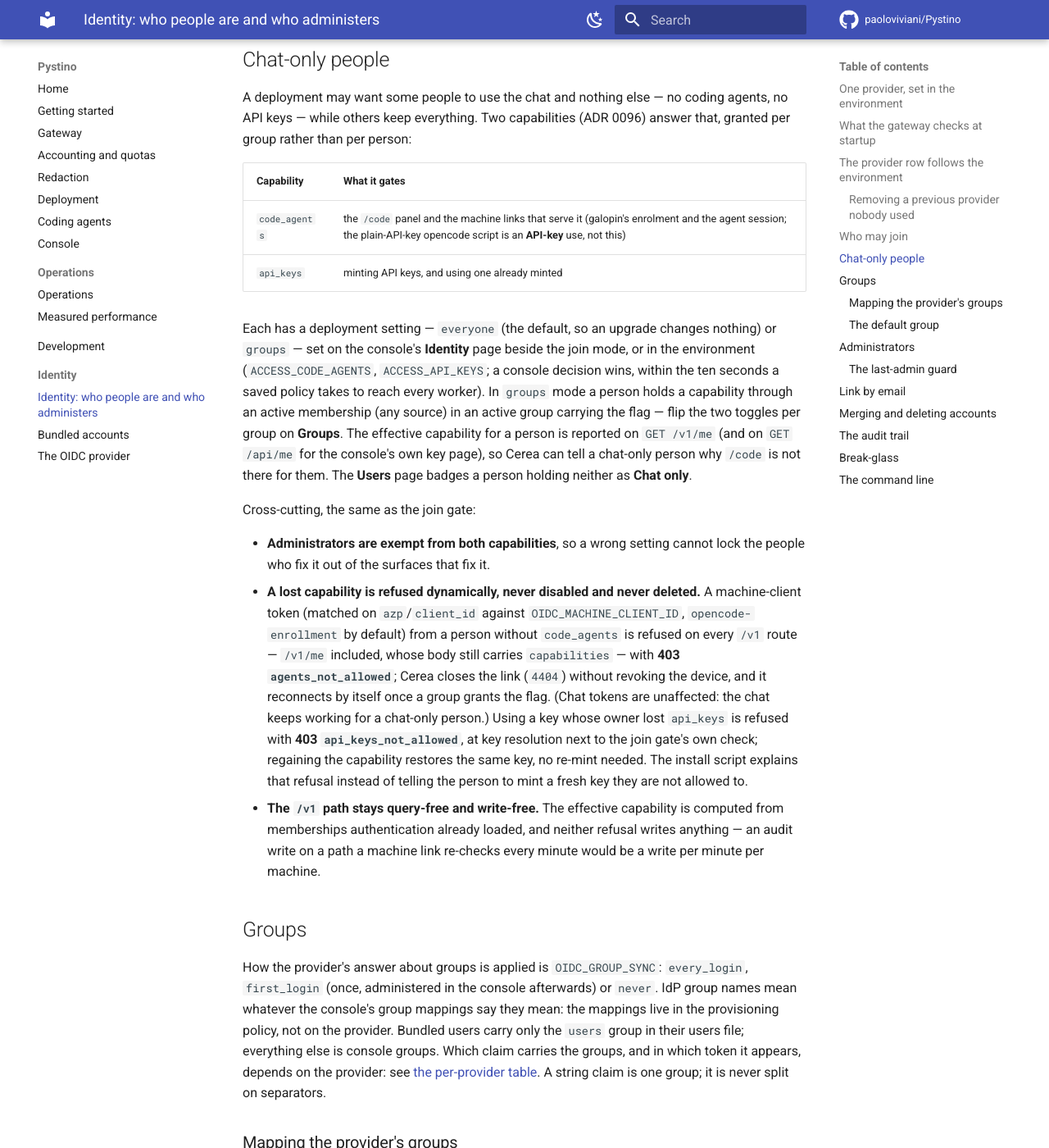
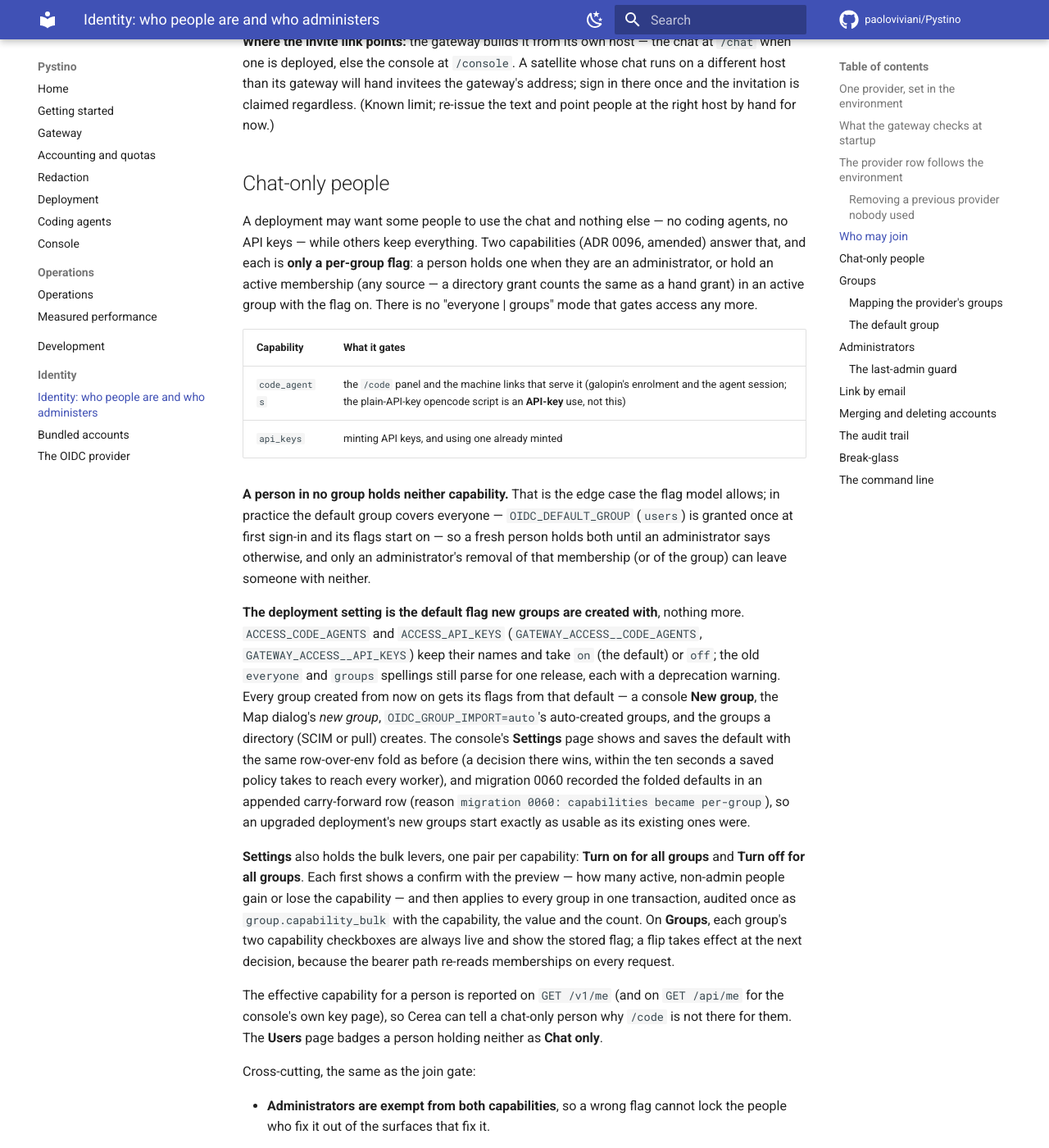
Before and after one commit to paoloviviani/Pystino, an MkDocs documentation site: the page built from docs/identity.md, in a window 1280 px wide and 1400 px high, scrolled down 6074 px. Shown: the whole window at 82% size. Built offline with MkDocs 1.6.1 and Material for MkDocs 9.7.7, drawn with Linux system fonts in a browser that asks for light colours; comment, search, counter and statistics services are not loaded; some of the changed text lies outside the part shown.

Commit message:
Docs: capabilities are per-group flags; the setting defaults new groups
ADR 0096 amended: a capability is only a per-group flag (admin exempt; a
person in no group holds neither, and the default group granted at first
sign-in is what covers them). The ACCESS_* setting no longer gates anyone —
it is the default flag new groups are created with, on/off, with the old
everyone/groups spellings accepted for one release — so the Identity page
does not decide capability modes any more: Settings shows and saves the
default and holds the bulk turn-on/turn-off with preview, one transaction
and the group.capability_bulk audit, while the Groups checkboxes are always
live. Switching code_agents off is refused with 400 while the machine
client is not accepted (the restriction could never reach machine tokens);
the 0.7.x startup refusal for an env-baseline mismatch is gone and the
misnamed-machine-client warning and the resolver's once-per-change ERROR
are what stand. Enforcement is unchanged and documented as such.

```diff
--- a/docs/identity.md
+++ b/docs/identity.md
@@ -39,8 +39,8 @@ multi-factor authentication, that is also the IdP's job**: the bundled Authelia
 | `OIDC_JOIN_MODE` | `GATEWAY_OIDC__JOIN_MODE` | who may join: `open` (default), `approval`, `invite` or `group` ([Who may join](#who-may-join)); the console's Identity page can set it instead, and a decision there wins |
 | `OIDC_REQUIRED_GROUPS` | `GATEWAY_OIDC__REQUIRED_GROUPS` | `join_mode: group` only: the local group names that confer access, comma-separated |
 | `OIDC_GROUP_FALLBACK` | `GATEWAY_OIDC__GROUP_FALLBACK` | `join_mode: group` only: what a stranger without a required group gets, `refuse` (default) or `approval` |
-| `ACCESS_CODE_AGENTS` | `GATEWAY_ACCESS__CODE_AGENTS` | who may use coding agents: `everyone` (default) or `groups` ([Chat-only people](#chat-only-people)); the console's Identity page can set it instead, and a decision there wins |
-| `ACCESS_API_KEYS` | `GATEWAY_ACCESS__API_KEYS` | who may hold API keys: `everyone` (default) or `groups`; the console's Identity page can set it instead, and a decision there wins |
+| `ACCESS_CODE_AGENTS` | `GATEWAY_ACCESS__CODE_AGENTS` | the default `code_agents` flag new groups are created with: `on` (default) or `off`; the console's Settings page decides once it saves, and the old `everyone`/`groups` spellings still parse for one release ([Chat-only people](#chat-only-people)) |
+| `ACCESS_API_KEYS` | `GATEWAY_ACCESS__API_KEYS` | the default `api_keys` flag new groups are created with: `on` (default) or `off`; the console's Settings page decides once it saves, and the old `everyone`/`groups` spellings still parse for one release ([Chat-only people](#chat-only-people)) |
 | `OIDC_DEFAULT_GROUP` | `GATEWAY_OIDC__DEFAULT_GROUP` | the group everyone joins once, `users` by default; empty turns it off ([the default group](#the-default-group)) |
 | `OIDC_LOGOUT_URL` | `GATEWAY_OIDC__LOGOUT_URL` | for an issuer without `end_session_endpoint`: where the browser is sent to end the IdP session; `{redirect}` is where to land |
 | `OIDC_SCOPES_JSON` | `GATEWAY_OIDC__SCOPES` | the scopes the console asks for, as a JSON list; `["openid","profile","email","groups"]` unless the issuer does not offer one ([the `groups` scope](oidc-generic-provider.md#providers-that-reject-the-groups-scope)). The deploy kit writes it from the issuer's discovery; `deploy/compose.yaml` here sets the default literally |
@@ -86,6 +86,11 @@ Warnings, logged at every start, never fatal:
   the bootstrap is the bundled IdP's only, so the variable is ignored there.
 - an audience set without `GATEWAY_OIDC__CHAT_CLIENT_ID`: every chat sign-in
   is refused until the chat's client id is set.
+- an allowlist that accepts clients besides the console's and the chat's
+  while `OIDC_MACHINE_CLIENT_ID` names none of them: likely a misnamed
+  machine client, and the `code_agents` restriction will not reach machine
+  tokens until that variable names a client the list accepts
+  ([Chat-only people](#chat-only-people)).
 
 ## The provider row follows the environment
 
@@ -196,42 +201,85 @@ right host by hand for now.)
 
 A deployment may want some people to use the chat and nothing else — no
 coding agents, no API keys — while others keep everything. Two capabilities
-(ADR 0096) answer that, granted per group rather than per person:
+(ADR 0096, amended) answer that, and each is **only a per-group flag**: a
+person holds one when they are an administrator, or hold an active
+membership (any source — a directory grant counts the same as a hand grant)
+in an active group with the flag on. There is no "everyone | groups" mode
+that gates access any more.
 
 | Capability | What it gates |
 |---|---|
 | `code_agents` | the `/code` panel and the machine links that serve it (galopin's enrolment and the agent session; the plain-API-key opencode script is an **API-key** use, not this) |
 | `api_keys` | minting API keys, and using one already minted |
 
-Each has a deployment setting — `everyone` (the default, so an upgrade
-changes nothing) or `groups` — set on the console's **Identity** page beside
-the join mode, or in the environment (`ACCESS_CODE_AGENTS`,
-`ACCESS_API_KEYS`; a console decision wins, within the ten seconds a saved
-policy takes to reach every worker). In `groups` mode a person holds a
-capability through an active membership (any source) in an active group
-carrying the flag — flip the two toggles per group on **Groups**. The
-effective capability for a person is reported on `GET /v1/me` (and on
+**A person in no group holds neither capability.** That is the edge case the
+flag model allows; in practice the default group covers everyone —
+`OIDC_DEFAULT_GROUP` (`users`) is granted once at first sign-in and its
+flags start on — so a fresh person holds both until an administrator says
+otherwise, and only an administrator's removal of that membership (or of the
+group) can leave someone with neither.
+
+**The deployment setting is the default flag new groups are created with**,
+nothing more. `ACCESS_CODE_AGENTS` and `ACCESS_API_KEYS`
+(`GATEWAY_ACCESS__CODE_AGENTS`, `GATEWAY_ACCESS__API_KEYS`) keep their names
+and take `on` (the default) or `off`; the old `everyone` and `groups`
+spellings still parse for one release, each with a deprecation warning. Every
+group created from now on gets its flags from that default — a console
+**New group**, the Map dialog's *new group*, `OIDC_GROUP_IMPORT=auto`'s
+auto-created groups, and the groups a directory (SCIM or pull) creates. The
+console's **Settings** page shows and saves the default with the same
+row-over-env fold as before (a decision there wins, within the ten seconds a
+saved policy takes to reach every worker), and migration 0060 recorded the
+folded defaults in an appended carry-forward row (reason `migration 0060:
+capabilities became per-group`), so an upgraded deployment's new groups start
+exactly as usable as its existing ones were.
+
+**Settings** also holds the bulk levers, one pair per capability: **Turn on
+for all groups** and **Turn off for all groups**. Each first shows a confirm
+with the preview — how many active, non-admin people gain or lose the
+capability — and then applies to every group in one transaction, audited once
+as `group.capability_bulk` with the capability, the value and the count. On
+**Groups**, each group's two capability checkboxes are always live and show
+the stored flag; a flip takes effect at the next decision, because the bearer
+path re-reads memberships on every request.
+
+The effective capability for a person is reported on `GET /v1/me` (and on
 `GET /api/me` for the console's own key page), so Cerea can tell a chat-only
 person why `/code` is not there for them. The **Users** page badges a person
 holding neither as **Chat only**.
 
 Cross-cutting, the same as the join gate:
 
-- **Administrators are exempt from both capabilities**, so a wrong setting
+- **Administrators are exempt from both capabilities**, so a wrong flag
   cannot lock the people who fix it out of the surfaces that fix it.
 - **A lost capability is refused dynamically, never disabled and never
   deleted.** A machine-client token (matched on `azp`/`client_id` against
   `OIDC_MACHINE_CLIENT_ID`, `opencode-enrollment` by default) from a person
   without `code_agents` is refused on every `/v1` route — `/v1/me` included,
-  whose body still carries `capabilities` — with **403
-  `agents_not_allowed`**; Cerea closes the link (`4404`) without revoking the
-  device, and it reconnects by itself once a group grants the flag. (Chat
-  tokens are unaffected: the chat keeps working for a chat-only person.) Using
-  a key whose owner lost `api_keys` is refused with **403
-  `api_keys_not_allowed`**, at key resolution next to the join gate's own
-  check; regaining the capability restores the same key, no re-mint needed.
-  The install script explains that refusal instead of telling the person to
-  mint a fresh key they are not allowed to.
+  whose body still carries `capabilities` so the client can tell why — with
+  **403 `agents_not_allowed`**; Cerea gates `/code` on that report and closes
+  the link (`4404`) without revoking the device, and it reconnects by itself
+  once a group grants the flag. (Chat tokens are unaffected: the chat keeps
+  working for a chat-only person.) A key whose owner lost `api_keys` is
+  refused with **403 `api_keys_not_allowed`**, at the mint and at key
+  resolution alike; the key is refused, not deleted, so regaining the
+  capability restores the same key, no re-mint needed. The install script
+  explains that refusal instead of telling the person to mint a fresh key
+  they are not allowed to.
+- **Switching `code_agents` off is refused while the machine client cannot
+  match it.** A machine token is refused before the gate runs, so a
+  restriction the machine client never matches would fail silently open for
+  machines while still applying to the panel. A per-group toggle to off, and
+  the bulk turn-off alike, answer **400** naming the setting to fix when
+  `OIDC_MACHINE_CLIENT_ID` names a client that is not in a non-empty
+  `OIDC_ACCEPTED_CLIENTS`. Granting is always fine, and `api_keys` never
+  trips this. For flags that predate that refusal — or an environment
+  changed under them — the policy resolver logs an **ERROR** once per
+  distinct state while any active group has `code_agents` off and the
+  machine client is not accepted, and the startup warning above flags the
+  likely misnamed machine client (the GitLab-uid shape). The 0.7.x startup
+  refusal for an env-baseline mismatch is gone: there is no mode left to
+  read.
 - **The `/v1` path stays query-free and write-free.** The effective
   capability is computed from memberships authentication already loaded, and
   neither refusal writes anything — an audit write on a path a machine link
```
Also changed, not shown: docs/console.md (+4 -4 lines).
